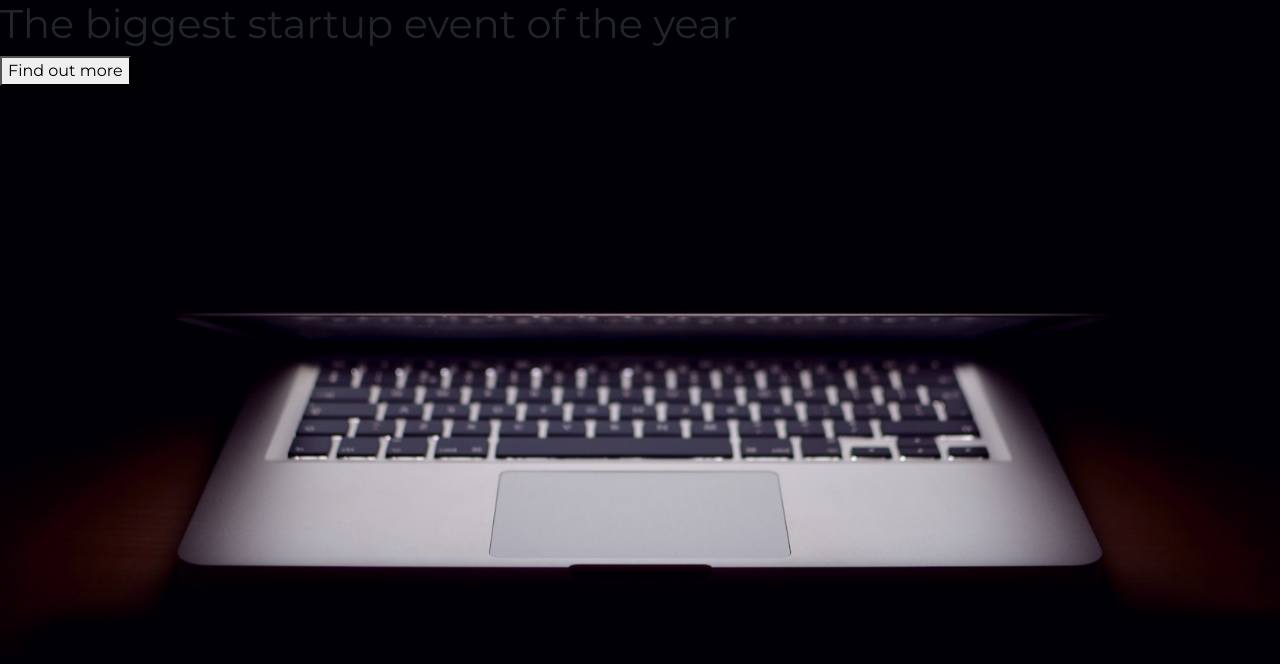
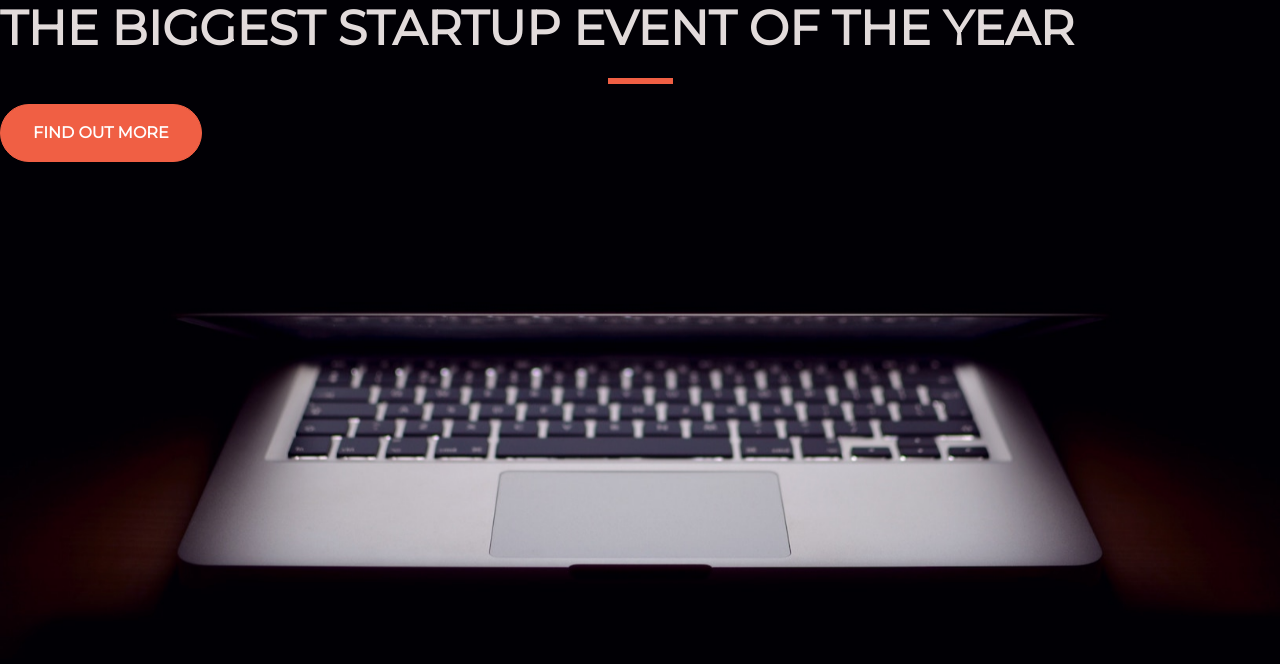
Before and after one commit to whitelotus32/ZTMWebDevPro, a plain HTML site: page StartupWebsite/HTML/index.html in a window 1280 px wide. Drawn offline with nearby package versions, Linux system fonts and the light colour scheme; a small style sheet from the web is missing.

Commit message:
Added button and class styles

```diff
--- a/StartupWebsite/CSS/style.css
+++ b/StartupWebsite/CSS/style.css
@@ -8,3 +8,37 @@ body, html {
   -o-background-size: cover;
   background-size: cover;
 }
+
+h1 {
+  font-size: 3rem;
+  color: #e2dbdb;
+}
+
+hr {
+  margin: 20px auto;
+  color: #F05F44;
+  border: 3px solid #F05F44;
+  max-width: 65px;
+  opacity: 1;
+}
+
+.btn {
+  font-weight: 700;
+  border-radius: 300px;
+  text-transform: uppercase;
+}
+
+.btn-primary {
+  background-color: #f05f44;
+  border-color: #f05f44;
+}
+
+.btn-primary:hover {
+  background-color: #ee4b08;
+  border-color: #ee4b08;
+  border-width: 4px;
+}
+
+.btn-xl {
+  padding: 1rem 2rem;
+}
--- a/StartupWebsite/HTML/index.html
+++ b/StartupWebsite/HTML/index.html
@@ -13,13 +13,14 @@
     than in my video.  Use whichever style sheet you like best! -->
     <!-- Bootstrap CSS from a CDN. This way you don't have to include the bootstrap file yourself -->
     <!-- CSS only -->
-    <link href="https://cdn.jsdelivr.net/npm/bootstrap@5.3.3/dist/css/bootstrap.min.css" rel="stylesheet" integrity="sha384-4bw+/aepP/YC94hEpVNVgiZdgIC5+VKNBQNGCHeKRQN+PtmoHDEXuppvnDJzQIu9" crossorigin="anonymous">
+    <link href="https://cdn.jsdelivr.net/npm/bootstrap@5.3.1/dist/css/bootstrap.min.css" rel="stylesheet" integrity="sha384-4bw+/aepP/YC94hEpVNVgiZdgIC5+VKNBQNGCHeKRQN+PtmoHDEXuppvnDJzQIu9" crossorigin="anonymous">
 
     <!-- My own stylesheet -->
     <link href="/StartupWebsite/CSS/style.css" rel="stylesheet">
   </head>
   <body>
-    <h1>The biggest startup event of the year</h1>
-    <button>Find out more</button>
+    <h1 class="text-uppercase"><strong>The biggest startup event of the year</strong></h1>
+    <hr>
+    <button class="btn btn-primary btn-xl">Find out more</button>
   </body>
 </html>
```
